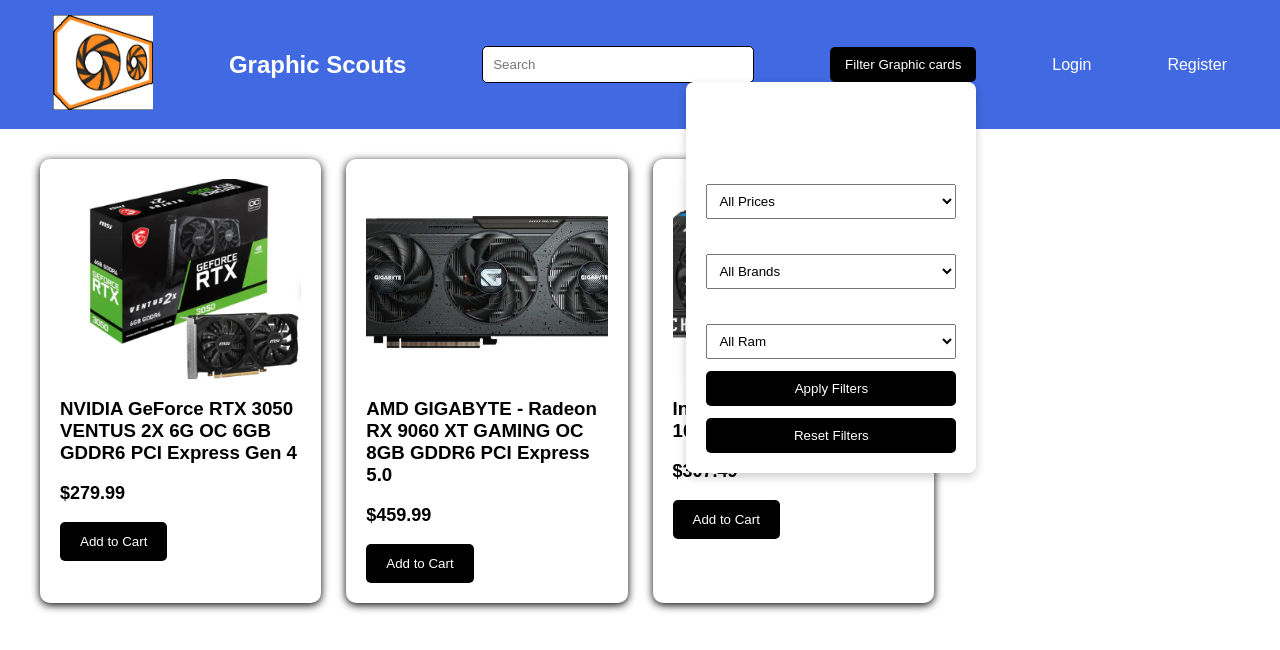
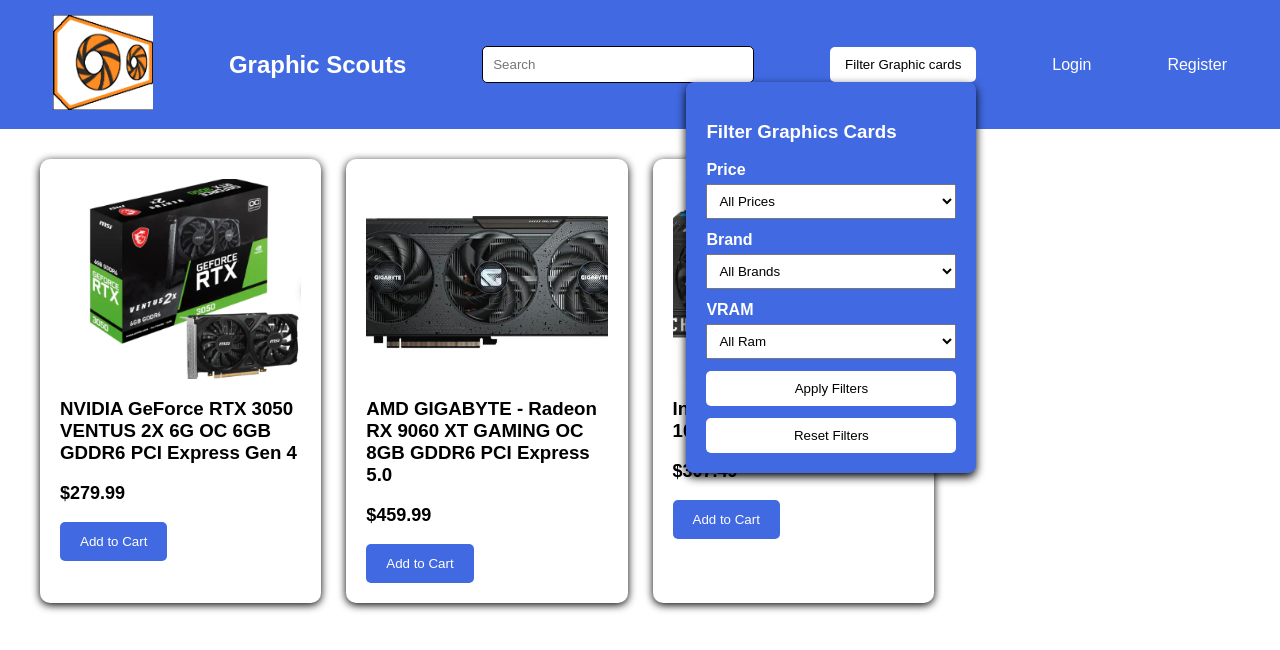
Before and after one commit to njacc/IT340_Project, a plain HTML site: page Full Stack/homepage.html in a window 1280 px wide. Both pictures are taken after a click on the button "Filter Graphic cards". Drawn offline with Linux system fonts and the light colour scheme.

Commit message:
updated style for the buttons

```diff
--- a/Full Stack/style.css
+++ b/Full Stack/style.css
@@ -26,7 +26,7 @@ body {
 }
 
 
-/* Products style*/
+/* Products stuff*/
 .products {
     text-align: center;
     padding: 40px 20px;
@@ -69,7 +69,7 @@ body {
 }
 
 .product button {
-    background-color: black;
+    background-color: royalblue;
     color: white;
     border: none;
     padding: 12px 20px;
@@ -79,7 +79,7 @@ body {
 
 
 
-/* Search bar and Filter*/
+/* Search bar stuff*/
 .search-filter {
     display: flex;
     align-items: center;
@@ -102,8 +102,8 @@ body {
 /* Filter Stuff*/
 .filter-button {
     padding: 10px 15px;
-    background-color: black;
-    color: white;
+    background-color: white;
+    color: black;
     border: none;
     border-radius: 5px;
     cursor: pointer;
@@ -112,10 +112,10 @@ body {
 .filter-content {
     display: none;
     position: absolute;
-    background-color: white;
+    background-color: royalblue;
     min-width: 250px;
     padding: 20px;
-    box-shadow: 0 4px 10px rgba(0,0,0,0.2);
+    box-shadow: 0 4px 10px black;
     border-radius: 8px;
     z-index: 100;
     right: 0;
@@ -146,8 +146,8 @@ body {
     width: 100%;
     padding: 10px;
     margin-top: 12px;
-    background-color: black;
-    color: white;
+    background-color: white;
+    color: black;
     border: none;
     border-radius: 5px;
     cursor: pointer;
@@ -181,7 +181,7 @@ body {
 .info-box button {
     width: 100%;
     padding: 12px;
-    background-color: black;
+    background-color: royalblue;
     color: white;
     border: none;
     border-radius: 5px;
```
